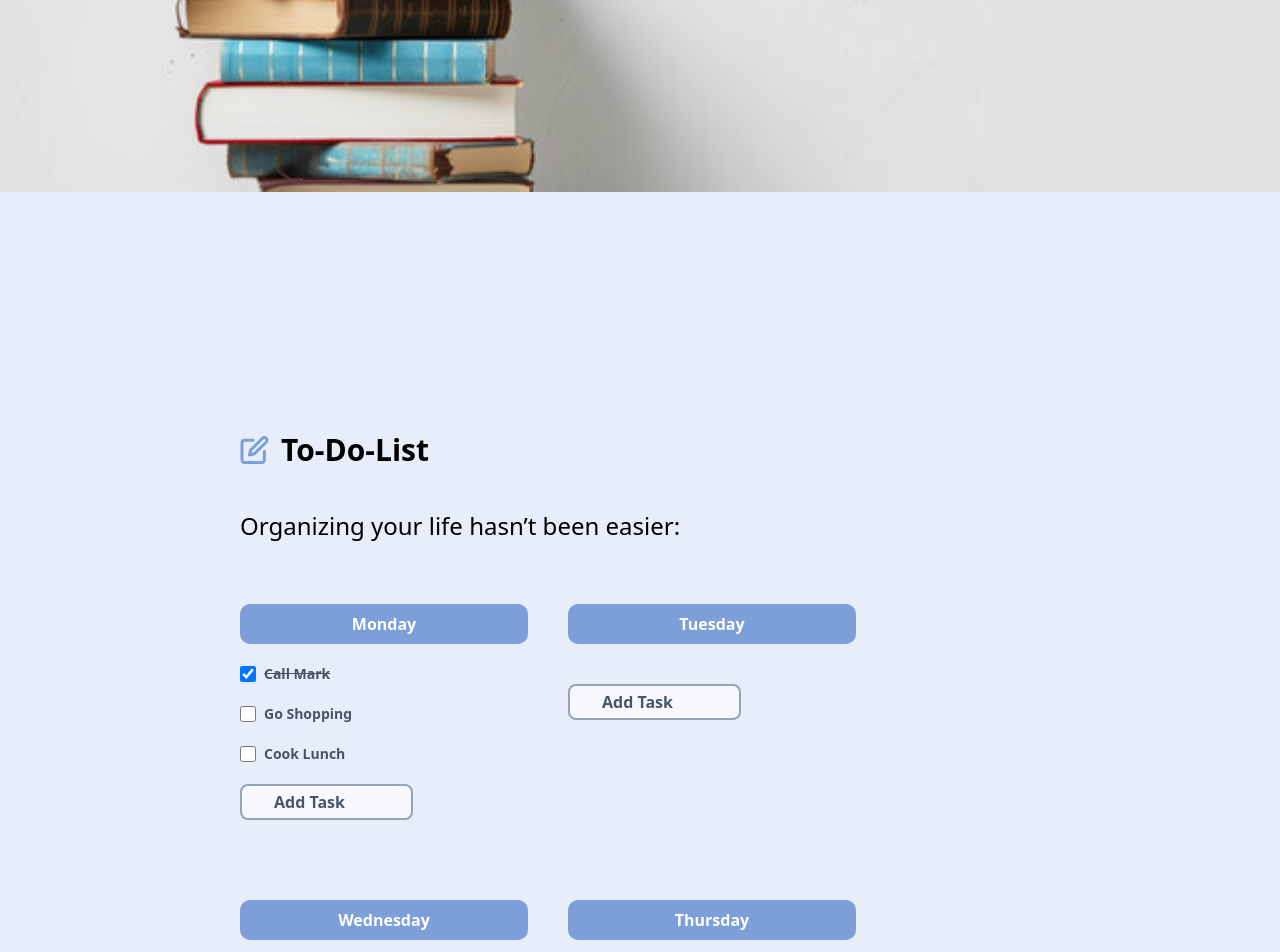
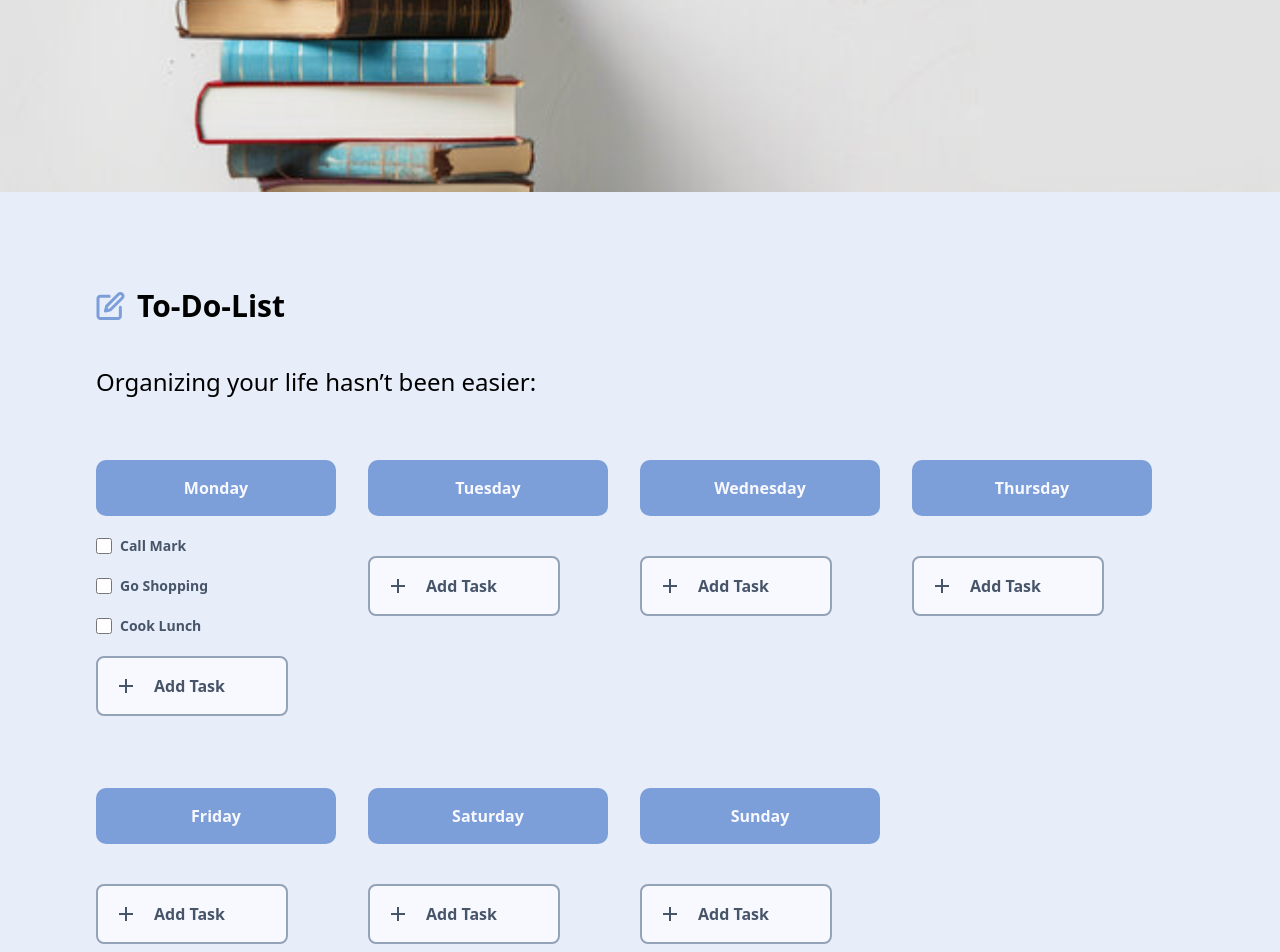
Before and after one commit to B4FLifePlanner/Celestia, a React (Create React App) app in the folder front-end/: page / in a window 1280 px wide. Shown: the top 952 px of the page. Built offline with nearby package versions, Linux system fonts and the light colour scheme; the HTML template or start-up script is replaced by a standard one.

Commit message:
create personal to do design

```diff
--- a/front-end/public/index.html
+++ b/front-end/public/index.html
@@ -3,7 +3,7 @@
 <head>
   <meta charset="UTF-8">
   <meta name="viewport" content="width=device-width, initial-scale=1.0">
-  <link rel="stylesheet" href="https://fonts.googleapis.com/css2?family=Material+Symbols+Outlined:opsz,wght,FILL,GRAD@20..48,100..700,0..1,-50..200&icon_names=person_add" />
+  <link rel="stylesheet" href="https://fonts.googleapis.com/css2?family=Material+Symbols+Outlined:opsz,wght,FILL,GRAD@20..48,100..700,0..1,-50..200&icon_names=add,person_add" />
   <title>Document</title>
 </head>
 <body>
--- a/front-end/src/components/personal/To-Do-List.js
+++ b/front-end/src/components/personal/To-Do-List.js
@@ -1,102 +1,152 @@
-import React from 'react'
+import React, { useState } from 'react'
 import cover from '../../imgs/bg-cover-to-do.svg'
 import ToDo from '../../imgs/To-Do-List Icon.svg'
 
 const Main = () => {
+
+
     return (
-        <div className='bg-[#E7EDF9] dark:bg-[#010B13]'>
+        <div className='bg-[#E7EDF9] dark:bg-[#010B13] h-full'>
             {/* Cover image */}
             <div className="relative h-32 md:h-48 overflow-hidden hidden sm:block">
                 <img src={cover} alt="Background Image" className="object-cover w-full h-full" />
             </div>
 
-            <div className='flex flex-col p-60 gap-10'>
-                <h1 className="font-bold text-3xl flex justify-start gap-3">
+            <div className='flex flex-col p-24 gap-10'>
+                <div className="font-bold text-3xl flex justify-start gap-3 dark:text-[#F8F8FF]">
                     <img src={ToDo} />
                     To-Do-List
-                </h1> {/* Added font-bold */}
-                <p className='text-[24px]'>Organizing your life hasn’t been easier:</p>
+                </div> {/* Added font-bold */}
+                <p className='text-[24px] dark:text-[#F8F8FF]'>Organizing your life hasn’t been easier:</p>
 
                 {/* Main To-Do Section */}
-                <div className='flex flex-wrap justify-start gap-10'>
+                <div className='flex flex-wrap justify-start gap-8'>
                     {/* Monday */}
-                    <div className='flex flex-col justify-between gap-5 rounded-lg w-72 py-5 h-auto'>
-                        <h2 className="text-center bg-[#7C9ED9] rounded-[10px] text-white font-bold py-2">Monday</h2> {/* Added font-bold */}
+                    <div className='flex flex-col justify-between gap-5 rounded-lg w-60 py-5 h-auto'>
+                        <h2 className="text-center bg-[#7C9ED9] rounded-[10px] text-[#F8F8FF] font-bold py-4">Monday</h2> {/* Added font-bold */}
                         <div className='flex flex-col'>
                             <ul className='space-y-5'>
                                 <li className="flex items-center space-x-2">
-                                    <input type="checkbox" checked className="h-4 w-4 text-blue-500 border-gray-300 rounded focus:ring-blue-500" />
-                                    <label className="text-sm text-[#475569] dark:text-[#cbd5e1] font-semibold line-through">Call Mark</label> {/* Added font-semibold */}
+                                    <input type="checkbox" className="h-4 w-4 text-blue-500 border-gray-300 rounded focus:ring-blue-500 peer" />
+                                    <label className="text-sm text-[#475569] dark:text-[#cbd5e1] font-semibold peer-checked:line-through">Call Mark</label> {/* Added font-semibold */}
                                 </li>
                                 <li className="flex items-center space-x-2">
-                                    <input type="checkbox" className="h-4 w-4 text-blue-500 border-gray-300 rounded focus:ring-blue-500" />
-                                    <label className="text-sm text-[#475569] dark:text-[#cbd5e1] font-semibold">Go Shopping</label> {/* Added font-semibold */}
+                                    <input type="checkbox" className="h-4 w-4 text-blue-500 border-gray-300 rounded focus:ring-blue-500 peer" />
+                                    <label className="text-sm text-[#475569] dark:text-[#cbd5e1] font-semibold peer-checked:line-through">Go Shopping</label> {/* Added font-semibold */}
                                 </li>
                                 <li className="flex items-center space-x-2">
-                                    <input type="checkbox" className="h-4 w-4 text-blue-500 border-gray-300 rounded focus:ring-blue-500" />
-                                    <label className="text-sm text-[#475569] dark:text-[#cbd5e1] font-semibold">Cook Lunch</label> {/* Added font-semibold */}
+                                    <input type="checkbox" className="h-4 w-4 text-blue-500 border-gray-300 rounded focus:ring-blue-500 peer" />
+                                    <label className="text-sm text-[#475569] dark:text-[#cbd5e1] font-semibold peer-checked:line-through">Cook Lunch</label> {/* Added font-semibold */}
                                 </li>
                             </ul>
                         </div>
                         <div>
-                            <button className="w-3/5 border-2 dark:bg-[#061E30] bg-[#F8F8FF] dark:bg-[#061E30] border-[#94a3b8] dark:border-[#64748b] py-1 rounded-lg text-[#475569] dark:text-[#cbd5e1] flex items-center justify-start space-x-3 px-8">
-
-                                <span className="font-semibold">Add Task</span> {/* Added font-semibold */}
+                            <button className="w-4/5 border-2 bg-[#F8F8FF] dark:bg-[#061E30] border-[#94a3b8] dark:border-[#64748b] py-4 rounded-lg text-[#475569] dark:text-[#cbd5e1] flex items-center justify-start space-x-8 px-4">
+                                <div className='flex justify-start items-center space-x-4'>
+                                    <span class="material-symbols-outlined">
+                                        add
+                                    </span>
+                                    <span className="font-semibold">
+                                        Add Task</span>
+                                </div>
+                                {/* Added font-semibold */}
                             </button>
                         </div>
                     </div>
 
                     {/* Repeat for other days of the week */}
-                    <div className='card flex flex-col gap-10 rounded-lg w-72 py-5'>
-                        <h2 className="text-center bg-[#7C9ED9] rounded-[10px] text-white font-bold py-2">Tuesday</h2> {/* Added font-bold */}
+                    <div className='card flex flex-col gap-10 rounded-lg w-60 py-5'>
+                        <h2 className="text-center bg-[#7C9ED9] rounded-[10px] text-[#F8F8FF] font-bold py-4">Tuesday</h2> {/* Added font-bold */}
                         <div>
-                            <button className="w-3/5 border-2 dark:bg-[#061E30] bg-[#F8F8FF] border-[#94a3b8] dark:border-[#64748b] py-1 rounded-lg text-[#475569] dark:text-[#cbd5e1] flex items-center justify-start space-x-3 px-8">
-                                <span className="font-semibold">Add Task</span> {/* Added font-semibold */}
+                            <button className="w-4/5 border-2 bg-[#F8F8FF] dark:bg-[#061E30] border-[#94a3b8] dark:border-[#64748b] py-4 rounded-lg text-[#475569] dark:text-[#cbd5e1] flex items-center justify-start space-x-8 px-4">
+                                <div className='flex justify-start items-center space-x-4'>
+                                    <span class="material-symbols-outlined">
+                                        add
+                                    </span>
+                                    <span className="font-semibold">
+                                        Add Task</span>
+                                </div>
+                                {/* Added font-semibold */}
                             </button>
                         </div>
                     </div>
 
-                    <div className='card flex flex-col gap-10 rounded-lg w-72 py-5'>
-                        <h2 className="text-center bg-[#7C9ED9] rounded-[10px] text-white font-bold py-2">Wednesday</h2> {/* Added font-bold */}
+                    <div className='card flex flex-col gap-10 rounded-lg w-60 py-5'>
+                        <h2 className="text-center bg-[#7C9ED9] rounded-[10px] text-[#F8F8FF] font-bold py-4">Wednesday</h2> {/* Added font-bold */}
                         <div>
-                            <button className="w-3/5 border-2 dark:bg-[#061E30] bg-[#F8F8FF] border-[#94a3b8] dark:border-[#64748b] py-1 rounded-lg text-[#475569] dark:text-[#cbd5e1] flex items-center justify-start space-x-3 px-8">
-                                <span className="font-semibold">Add Task</span> {/* Added font-semibold */}
+                            <button className="w-4/5 border-2 bg-[#F8F8FF] dark:bg-[#061E30] border-[#94a3b8] dark:border-[#64748b] py-4 rounded-lg text-[#475569] dark:text-[#cbd5e1] flex items-center justify-start space-x-8 px-4">
+                                <div className='flex justify-start items-center space-x-4'>
+                                    <span class="material-symbols-outlined">
+                                        add
+                                    </span>
+                                    <span className="font-semibold">
+                                        Add Task</span>
+                                </div>
+                                {/* Added font-semibold */}
                             </button>
                         </div>
                     </div>
 
-                    <div className='card flex flex-col gap-10 rounded-lg w-72 py-5'>
-                        <h2 className="text-center bg-[#7C9ED9] rounded-[10px] text-white font-bold py-2">Thursday</h2> {/* Added font-bold */}
+                    <div className='card flex flex-col gap-10 rounded-lg w-60 py-5'>
+                        <h2 className="text-center bg-[#7C9ED9] rounded-[10px] text-[#F8F8FF] font-bold py-4">Thursday</h2> {/* Added font-bold */}
                         <div>
-                            <button className="w-3/5 border-2 dark:bg-[#061E30] bg-[#F8F8FF] border-[#94a3b8] dark:border-[#64748b] py-1 rounded-lg text-[#475569] dark:text-[#cbd5e1] flex items-center justify-start space-x-3 px-8">
-                                <span className="font-semibold">Add Task</span> {/* Added font-semibold */}
+                            <button className="w-4/5 border-2 bg-[#F8F8FF] dark:bg-[#061E30] border-[#94a3b8] dark:border-[#64748b] py-4 rounded-lg text-[#475569] dark:text-[#cbd5e1] flex items-center justify-start space-x-8 px-4">
+                                <div className='flex justify-start items-center space-x-4'>
+                                    <span class="material-symbols-outlined">
+                                        add
+                                    </span>
+                                    <span className="font-semibold">
+                                        Add Task</span>
+                                </div>
+                                {/* Added font-semibold */}
                             </button>
                         </div>
                     </div>
 
-                    <div className='card flex flex-col gap-10 rounded-lg w-72 py-5'>
-                        <h2 className="text-center bg-[#7C9ED9] rounded-[10px] text-white font-bold py-2">Friday</h2> {/* Added font-bold */}
+                    <div className='card flex flex-col gap-10 rounded-lg w-60 py-5'>
+                        <h2 className="text-center bg-[#7C9ED9] rounded-[10px] text-[#F8F8FF] font-bold py-4">Friday</h2> {/* Added font-bold */}
                         <div>
-                            <button className="w-3/5 border-2 dark:bg-[#061E30] bg-[#F8F8FF] border-[#94a3b8] dark:border-[#64748b] py-1 rounded-lg text-[#475569] dark:text-[#cbd5e1] flex items-center justify-start space-x-3 px-8">
-                                <span className="font-semibold">Add Task</span> {/* Added font-semibold */}
+                            <button className="w-4/5 border-2 bg-[#F8F8FF] dark:bg-[#061E30] border-[#94a3b8] dark:border-[#64748b] py-4 rounded-lg text-[#475569] dark:text-[#cbd5e1] flex items-center justify-start space-x-8 px-4">
+                                <div className='flex justify-start items-center space-x-4'>
+                                    <span class="material-symbols-outlined">
+                                        add
+                                    </span>
+                                    <span className="font-semibold">
+                                        Add Task</span>
+                                </div>
+                                {/* Added font-semibold */}
                             </button>
                         </div>
                     </div>
 
-                    <div className='card flex flex-col gap-10 rounded-lg w-72 py-5'>
-                        <h2 className="text-center bg-[#7C9ED9] rounded-[10px] text-white font-bold py-2">Saturday</h2> {/* Added font-bold */}
+                    <div className='card flex flex-col gap-10 rounded-lg w-60 py-5'>
+                        <h2 className="text-center bg-[#7C9ED9] rounded-[10px] text-[#F8F8FF] font-bold py-4">Saturday</h2> {/* Added font-bold */}
                         <div>
-                            <button className="w-3/5 border-2 dark:bg-[#061E30] bg-[#F8F8FF] border-[#94a3b8] dark:border-[#64748b] py-1 rounded-lg text-[#475569] dark:text-[#cbd5e1] flex items-center justify-start space-x-3 px-8">
-                                <span className="font-semibold">Add Task</span> {/* Added font-semibold */}
+                            <button className="w-4/5 border-2 bg-[#F8F8FF] dark:bg-[#061E30] border-[#94a3b8] dark:border-[#64748b] py-4 rounded-lg text-[#475569] dark:text-[#cbd5e1] flex items-center justify-start space-x-8 px-4">
+                                <div className='flex justify-start items-center space-x-4'>
+                                    <span class="material-symbols-outlined">
+                                        add
+                                    </span>
+                                    <span className="font-semibold">
+                                        Add Task</span>
+                                </div>
+                                {/* Added font-semibold */}
                             </button>
                         </div>
                     </div>
 
-                    <div className='card flex flex-col gap-10 rounded-lg w-72 py-5'>
-                        <h2 className="text-center bg-[#7C9ED9] rounded-[10px] text-white font-bold py-2">Sunday</h2> {/* Added font-bold */}
+                    <div className='card flex flex-col gap-10 rounded-lg w-60 py-5'>
+                        <h2 className="text-center bg-[#7C9ED9] rounded-[10px] text-[#F8F8FF] font-bold py-4">Sunday</h2> {/* Added font-bold */}
                         <div>
-                            <button className="w-3/5 border-2 dark:bg-[#061E30] bg-[#F8F8FF] border-[#94a3b8] dark:border-[#64748b] py-1 rounded-lg text-[#475569] dark:text-[#cbd5e1] flex items-center justify-start space-x-3 px-8">
-                                <span className="font-semibold">Add Task</span> {/* Added font-semibold */}
+                            <button className="w-4/5 border-2 bg-[#F8F8FF] dark:bg-[#061E30] border-[#94a3b8] dark:border-[#64748b] py-4 rounded-lg text-[#475569] dark:text-[#cbd5e1] flex items-center justify-start space-x-8 px-4">
+                                <div className='flex justify-start items-center space-x-4'>
+                                    <span class="material-symbols-outlined">
+                                        add
+                                    </span>
+                                    <span className="font-semibold">
+                                        Add Task</span>
+                                </div>
+                                {/* Added font-semibold */}
                             </button>
                         </div>
                     </div>
```
